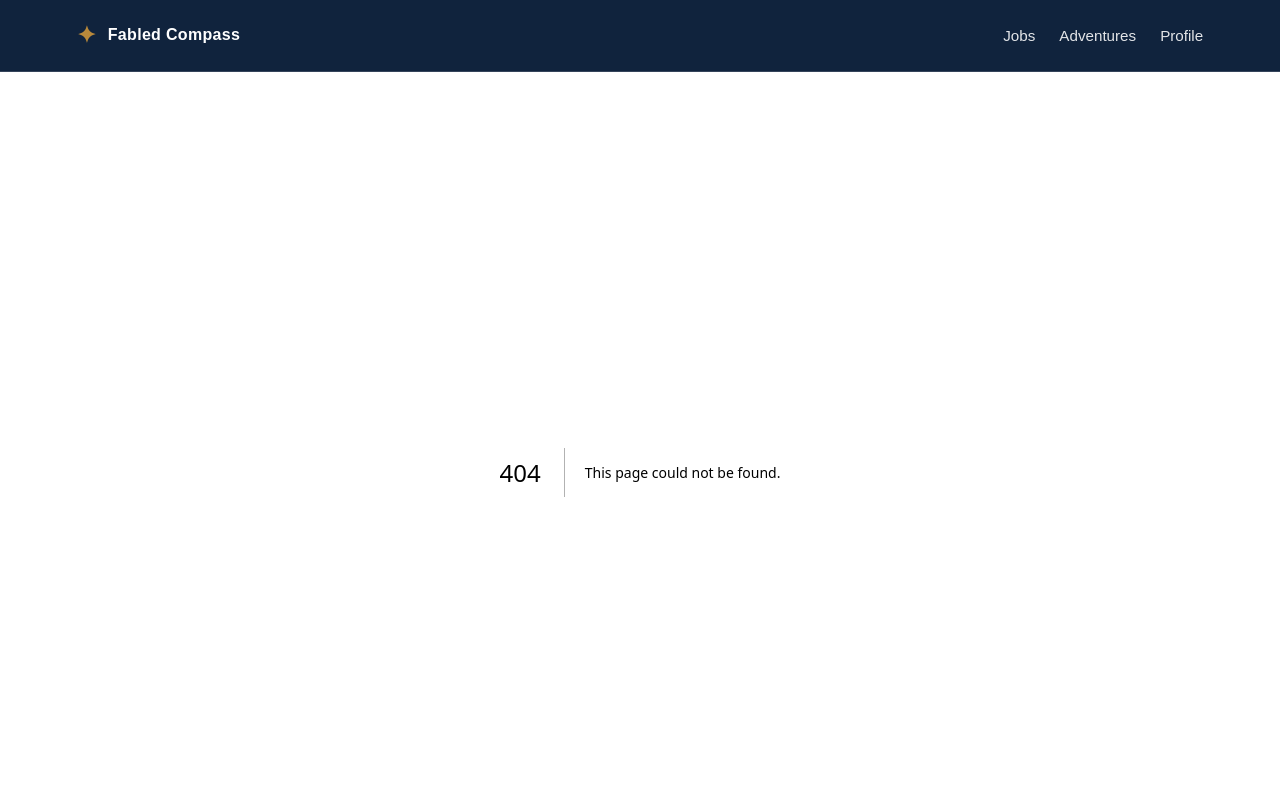
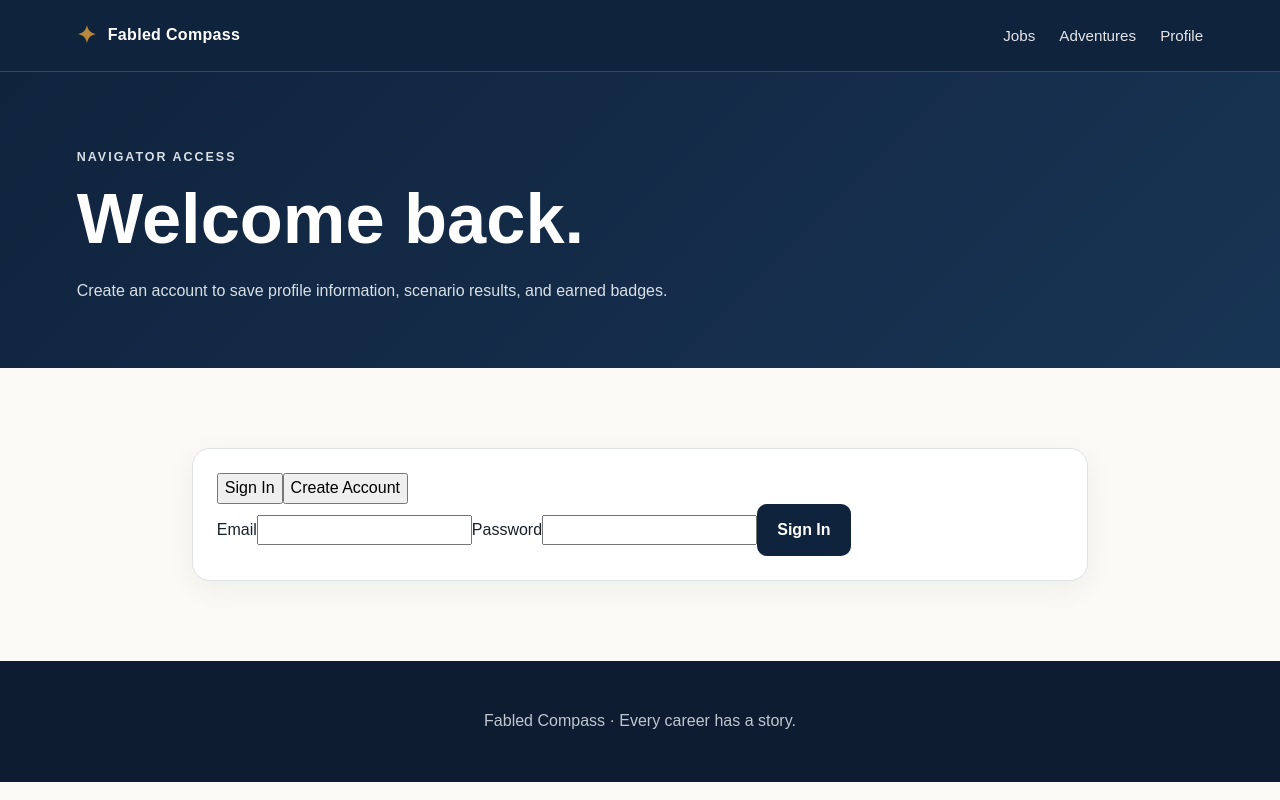
Before and after one commit to WykedSamurai/FabledCompass, a Next.js app: page /auth in a window 1280 px wide. Before the commit this address had no page. Shown: the top 800 px of the page. Built offline with nearby package versions, Linux system fonts and the light colour scheme.

Commit message:
Add sign in and sign up page

```diff
--- /dev/null
+++ b/app/auth/page.tsx
@@ -0,0 +1,103 @@
+"use client";
+
+import { FormEvent, useState } from "react";
+import { useRouter } from "next/navigation";
+import { createClient } from "../../utils/supabase/client";
+
+export default function AuthPage() {
+  const router = useRouter();
+  const [mode, setMode] = useState<"login" | "signup">("login");
+  const [message, setMessage] = useState("");
+  const [loading, setLoading] = useState(false);
+
+  async function submit(event: FormEvent<HTMLFormElement>) {
+    event.preventDefault();
+    setLoading(true);
+    setMessage("");
+
+    const form = new FormData(event.currentTarget);
+    const email = String(form.get("email") ?? "").trim();
+    const password = String(form.get("password") ?? "");
+    const displayName = String(form.get("displayName") ?? "").trim();
+    const accountType = String(form.get("accountType") ?? "job_seeker");
+    const supabase = createClient();
+
+    if (mode === "signup") {
+      const { error } = await supabase.auth.signUp({
+        email,
+        password,
+        options: {
+          emailRedirectTo: `${window.location.origin}/auth/callback`,
+          data: { display_name: displayName, account_type: accountType }
+        }
+      });
+
+      if (error) {
+        setMessage(error.message);
+      } else {
+        setMessage("Check your email to confirm your account, then return to sign in.");
+      }
+    } else {
+      const { error } = await supabase.auth.signInWithPassword({ email, password });
+
+      if (error) {
+        setMessage(error.message);
+      } else {
+        router.push("/profile");
+        router.refresh();
+      }
+    }
+
+    setLoading(false);
+  }
+
+  return (
+    <>
+      <section className="page-hero">
+        <p className="eyebrow">Navigator Access</p>
+        <h1>{mode === "login" ? "Welcome back." : "Begin your journey."}</h1>
+        <p>Create an account to save profile information, scenario results, and earned badges.</p>
+      </section>
+
+      <section className="section section-narrow auth-wrap">
+        <article className="card auth-card">
+          <div className="auth-tabs" role="tablist" aria-label="Account access">
+            <button className={mode === "login" ? "auth-tab active" : "auth-tab"} onClick={() => setMode("login")} type="button">Sign In</button>
+            <button className={mode === "signup" ? "auth-tab active" : "auth-tab"} onClick={() => setMode("signup")} type="button">Create Account</button>
+          </div>
+
+          <form className="form-grid" onSubmit={submit}>
+            {mode === "signup" && (
+              <>
+                <label>
+                  Display name
+                  <input name="displayName" required maxLength={80} />
+                </label>
+                <label>
+                  Account type
+                  <select name="accountType" defaultValue="job_seeker">
+                    <option value="job_seeker">Job Seeker</option>
+                    <option value="employer">Employer</option>
+                  </select>
+                </label>
+              </>
+            )}
+            <label>
+              Email
+              <input name="email" type="email" autoComplete="email" required />
+            </label>
+            <label>
+              Password
+              <input name="password" type="password" minLength={8} autoComplete={mode === "login" ? "current-password" : "new-password"} required />
+            </label>
+            <button className="button button-dark" disabled={loading} type="submit">
+              {loading ? "Working..." : mode === "login" ? "Sign In" : "Create Account"}
+            </button>
+          </form>
+
+          {message && <p className="form-message" role="status">{message}</p>}
+        </article>
+      </section>
+    </>
+  );
+}
```
